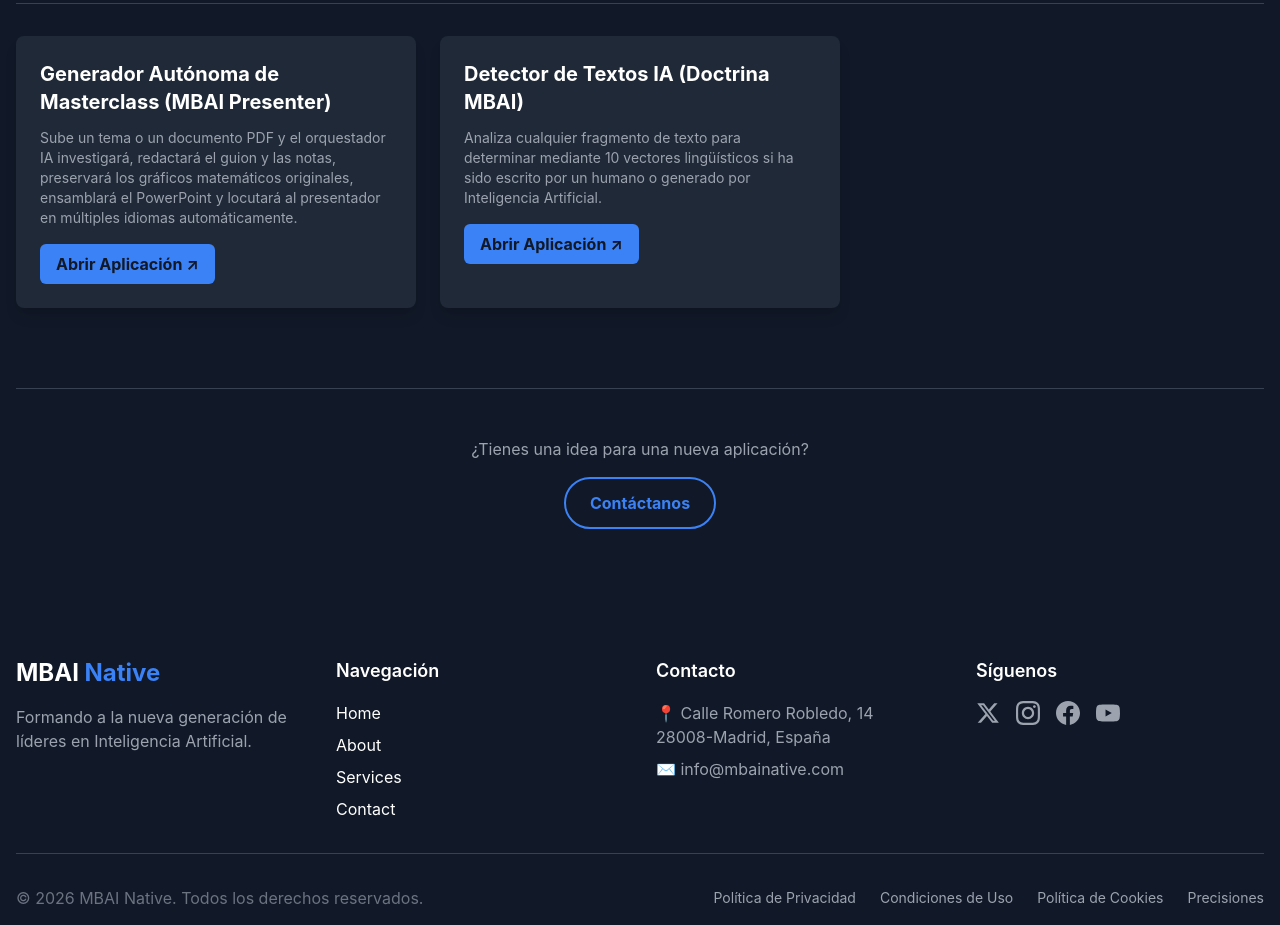
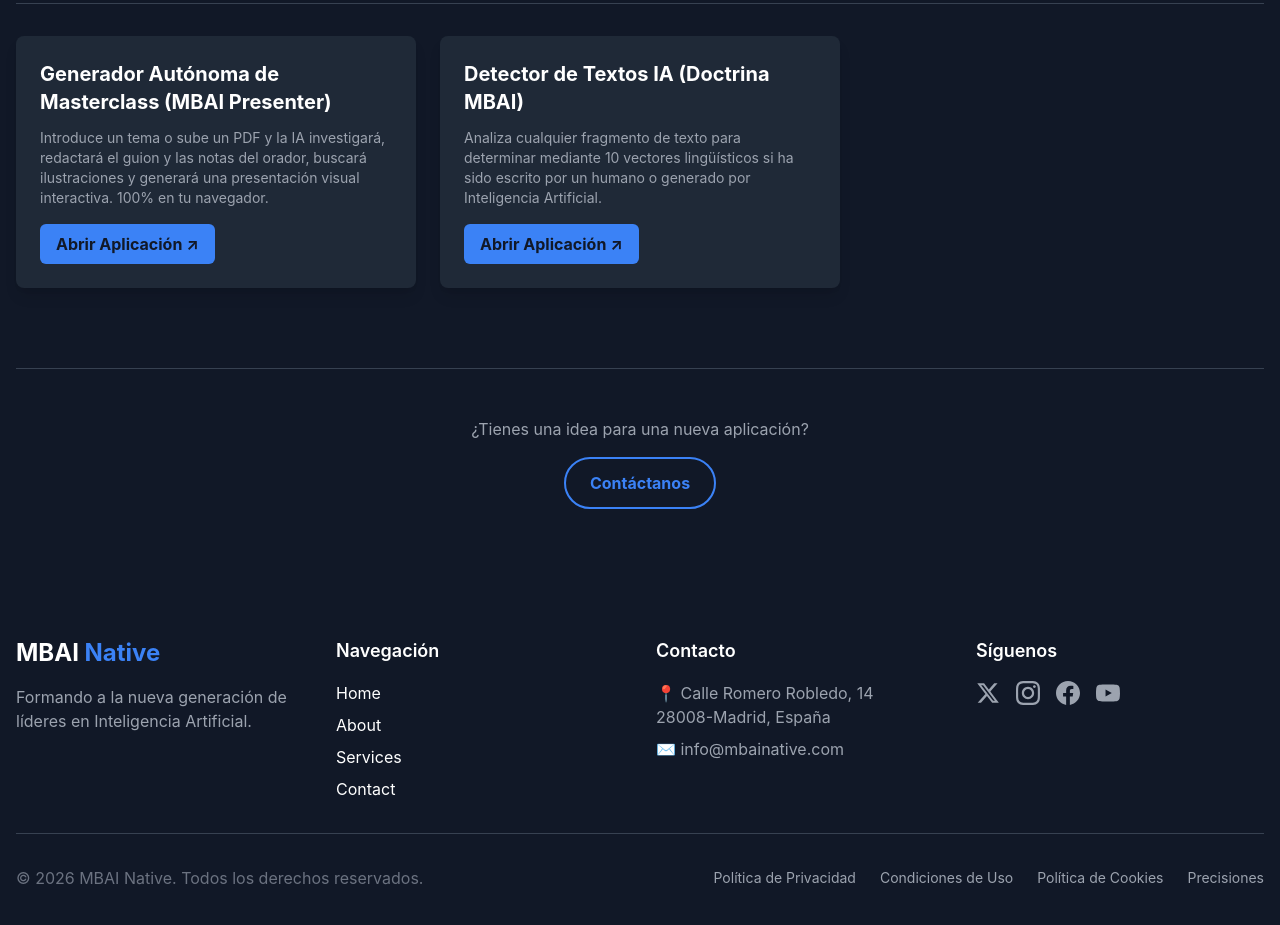
Before and after one commit to lbt00001-beep/mbainative-website, a Next.js app in the folder app/: page /aplicaciones in a window 1280 px wide. Shown: the part 3320-4245 px from the top of the page. Built offline with nearby package versions, Linux system fonts and the light colour scheme.

Commit message:
Presenter Masterclass: migrate to Firebase SPA (presentador-masterclass-mbai.web.app)

```diff
--- a/app/app/aplicaciones/page.tsx
+++ b/app/app/aplicaciones/page.tsx
@@ -171,8 +171,8 @@
     apps: [
       {
         nombre: "Generador Autónoma de Masterclass (MBAI Presenter)",
-        descripcion: "Sube un tema o un documento PDF y el orquestador IA investigará, redactará el guion y las notas, preservará los gráficos matemáticos originales, ensamblará el PowerPoint y locutará al presentador en múltiples idiomas automáticamente.",
-        url: "https://presentador-masterclass-416251601036.europe-west1.run.app",
+        descripcion: "Introduce un tema o sube un PDF y la IA investigará, redactará el guion y las notas del orador, buscará ilustraciones y generará una presentación visual interactiva. 100% en tu navegador.",
+        url: "https://presentador-masterclass-mbai.web.app",
         tipo: "externo",
         estado: "disponible"
       },
```
